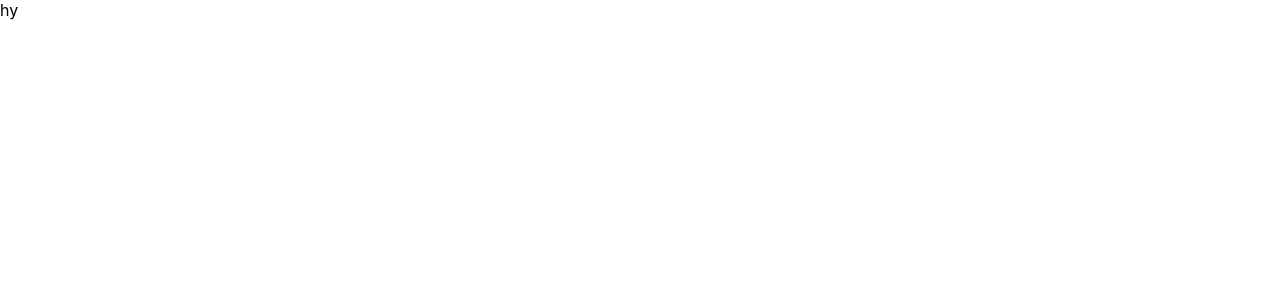
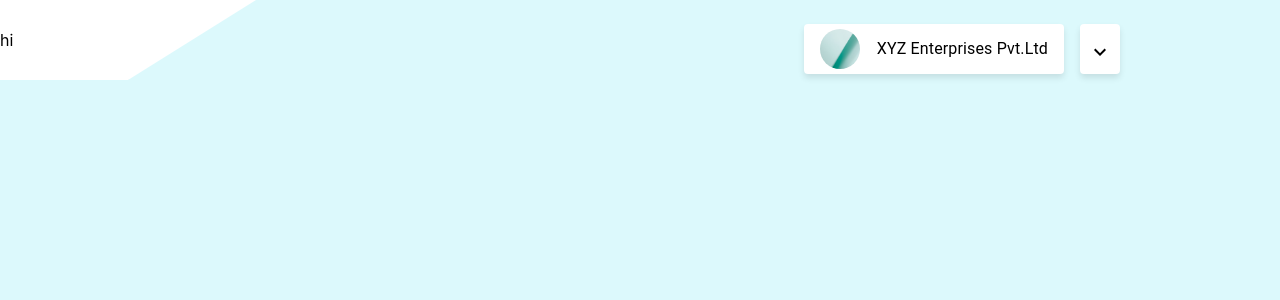
Before and after one commit to Abrar-Aboobacker/Price-listing-UI-React, a React (Create React App) app: page / in a window 1280 px wide. Shown: the top 300 px of the page. Built offline with nearby package versions, Linux system fonts and the light colour scheme.

Commit message:
Navbar completed

```diff
--- a/src/App.js
+++ b/src/App.js
@@ -1,9 +1,10 @@
 import React from 'react'
 import './App.css';
+import PriceListing from './Page/PriceListing';
 const App = () => {
   return (
     <>
-      hy
+   <PriceListing/>
     </>
   )
 }
--- /dev/null
+++ b/src/Page/PriceListing.jsx
@@ -0,0 +1,12 @@
+import React from 'react'
+import Navbar from '../components/Navbar/Navbar'
+
+const PriceListing = () => {
+  return (
+    <>
+     <Navbar/>
+    </>
+  )
+}
+
+export default PriceListing
--- /dev/null
+++ b/src/components/Navbar/Navbar.jsx
@@ -0,0 +1,58 @@
+import { Avatar, Box, Typography } from "@mui/material";
+import React from "react";
+import KeyboardArrowDownIcon from '@mui/icons-material/KeyboardArrowDown';
+import pic from "../../assets/profile.jpg"
+const Navbar = () => {
+  return (
+    <>
+      <Box sx={{ display: "flex", justifyContent: "space-between" }}>
+        <Box
+          sx={{
+            padding: "30px 0",
+            height: "inherit",
+            width: "25%",
+            background: "white",
+            display: "block",
+            clipPath: "polygon(0% 0%, 80% 0%, 40% 100%, 0% 100%)",
+            boxShadow: "0px 80px 60px rgba(0, 0, 0, 0.1)",
+          }}
+        >
+          hi
+        </Box>
+        <Box sx={{ display: "flex", justifyContent: "center" }}>
+          <Box
+            sx={{
+                display: "flex", justifyContent: "space-between",alignItems:'center',
+              width: "260px",
+              height: "50px",
+              background: "white",
+              marginRight: 2,
+              marginTop: 3,
+              boxShadow: "0px 4px 6px rgba(0, 0, 0, 0.1)",
+              borderRadius: 1,
+            }}
+          >
+            <Avatar sx={{ml:2}} src={pic}/>
+            <Typography sx={{mr:2,textAlign:"center"}}>XYZ Enterprises Pvt.Ltd</Typography>
+          </Box>
+          <Box
+            sx={{
+              width: "40px",
+              height: "50px",
+              background: "white",
+              marginTop: 3,
+              marginRight: 20,
+              boxShadow: "0px 4px 6px rgba(0, 0, 0, 0.1)",
+              borderRadius: 1,
+              cursor:'pointer'
+            }}
+          >
+            <KeyboardArrowDownIcon sx={{py:2,px:1}}/>
+          </Box>
+        </Box>
+      </Box>
+    </>
+  );
+};
+
+export default Navbar;
--- a/src/index.css
+++ b/src/index.css
@@ -5,6 +5,7 @@ body {
     sans-serif;
   -webkit-font-smoothing: antialiased;
   -moz-osx-font-smoothing: grayscale;
+  background-color: #dcf9fc;
 }
 
 code {
```
Also changed, not shown: src/App.css (+11 -0 lines), src/assets/profile.jpg (added).
